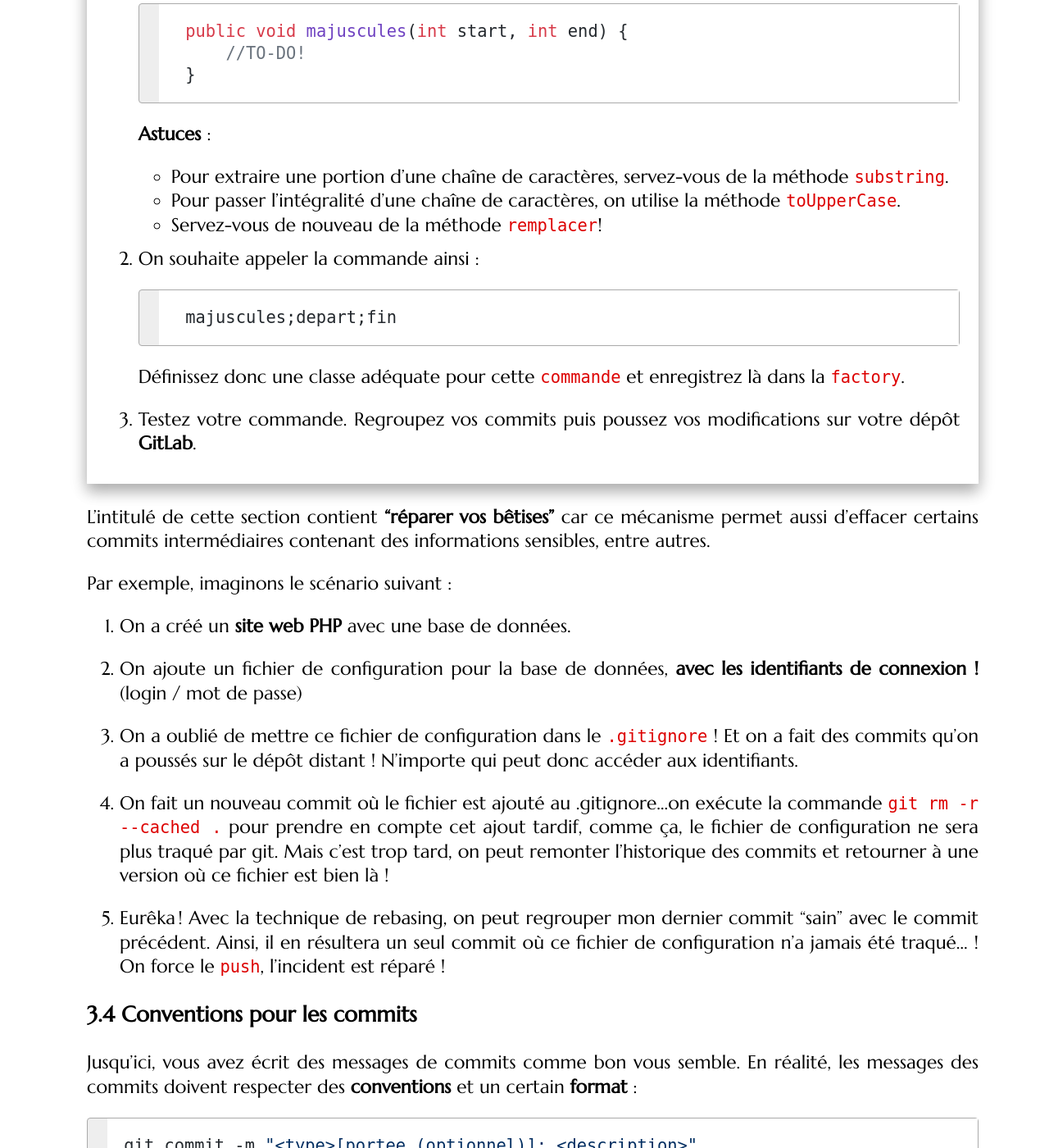
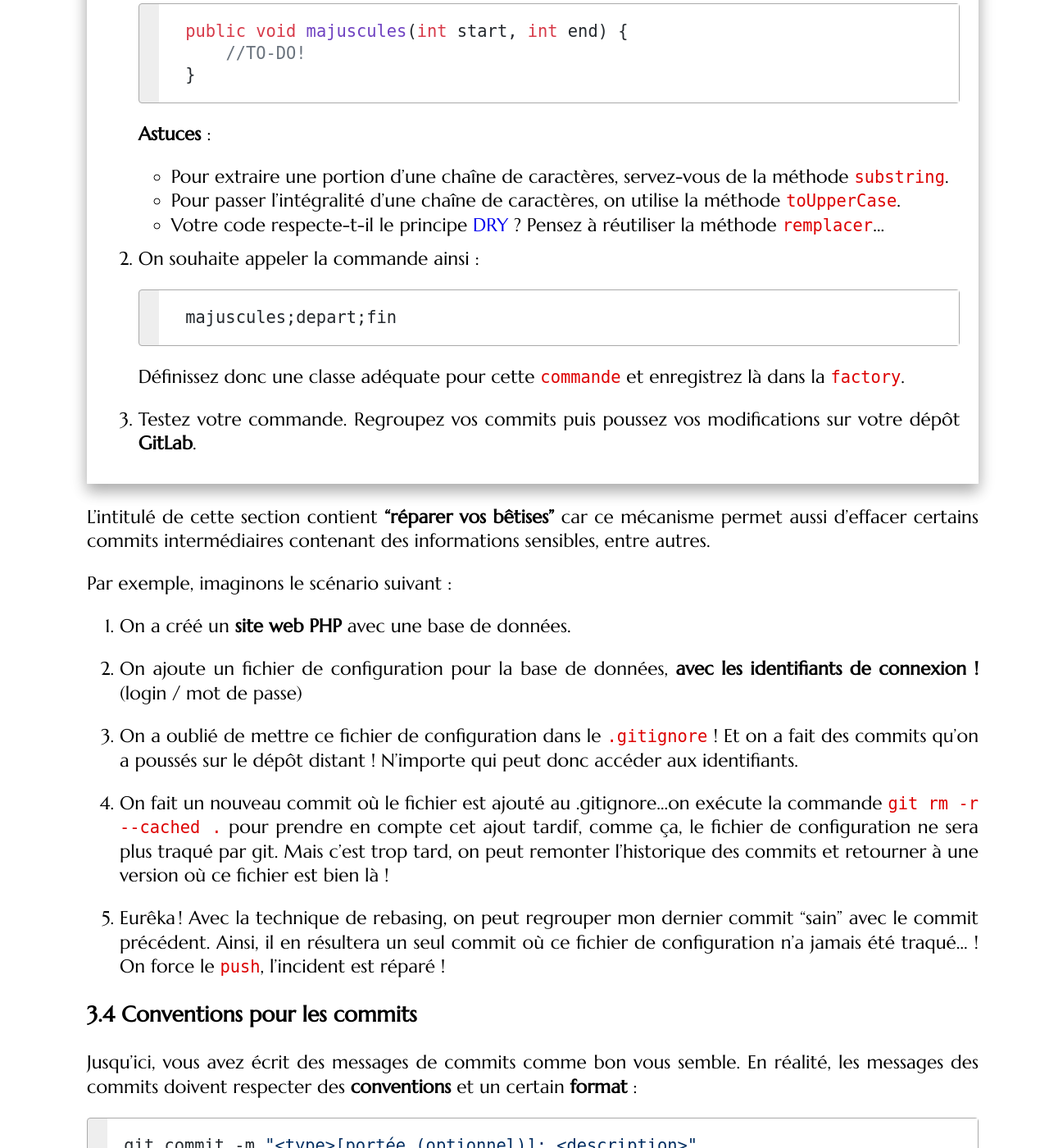
Before and after one commit to mgasquet/R304-QualiteDeveloppement, a Jekyll site: the page built from tutorials/tutorial1.md, in a window 1280 px wide and 1400 px high, scrolled down 14896 px. Shown: the whole window at 82% size. Built offline with Jekyll 4.4.1, drawn with Linux system fonts in a browser that asks for light colours; some web fonts are replaced; some of the changed text lies outside the part shown.

Commit message:
principe DRY

````diff
--- a/tutorials/tutorial1.md
+++ b/tutorials/tutorial1.md
@@ -415,7 +415,7 @@ Maintenant, nous allons ajouter une troisième commande ! Là aussi, effectuez p
 
     - Pour extraire une portion d'une chaîne de caractères, servez-vous de la méthode `substring`.
     - Pour passer l'intégralité d'une chaîne de caractères, on utilise la méthode `toUpperCase`.
-    - Servez-vous de nouveau de la méthode `remplacer`!
+    - Votre code respecte-t-il le principe [DRY](https://fr.wikipedia.org/wiki/Ne_vous_r%C3%A9p%C3%A9tez_pas) ? Pensez à réutiliser la méthode `remplacer`...
 
 2. On souhaite appeler la commande ainsi :
 
@@ -448,7 +448,7 @@ Par exemple, imaginons le scénario suivant :
 Jusqu'ici, vous avez écrit des messages de commits comme bon vous semble. En réalité, les messages des commits doivent respecter des **conventions** et un certain **format** :
 
 ```bash
-git commit -m "<type>[portee (optionnel)]: <description>"
+git commit -m "<type>[portée (optionnel)]: <description>"
 ```
 
 On y retrouve :
````
